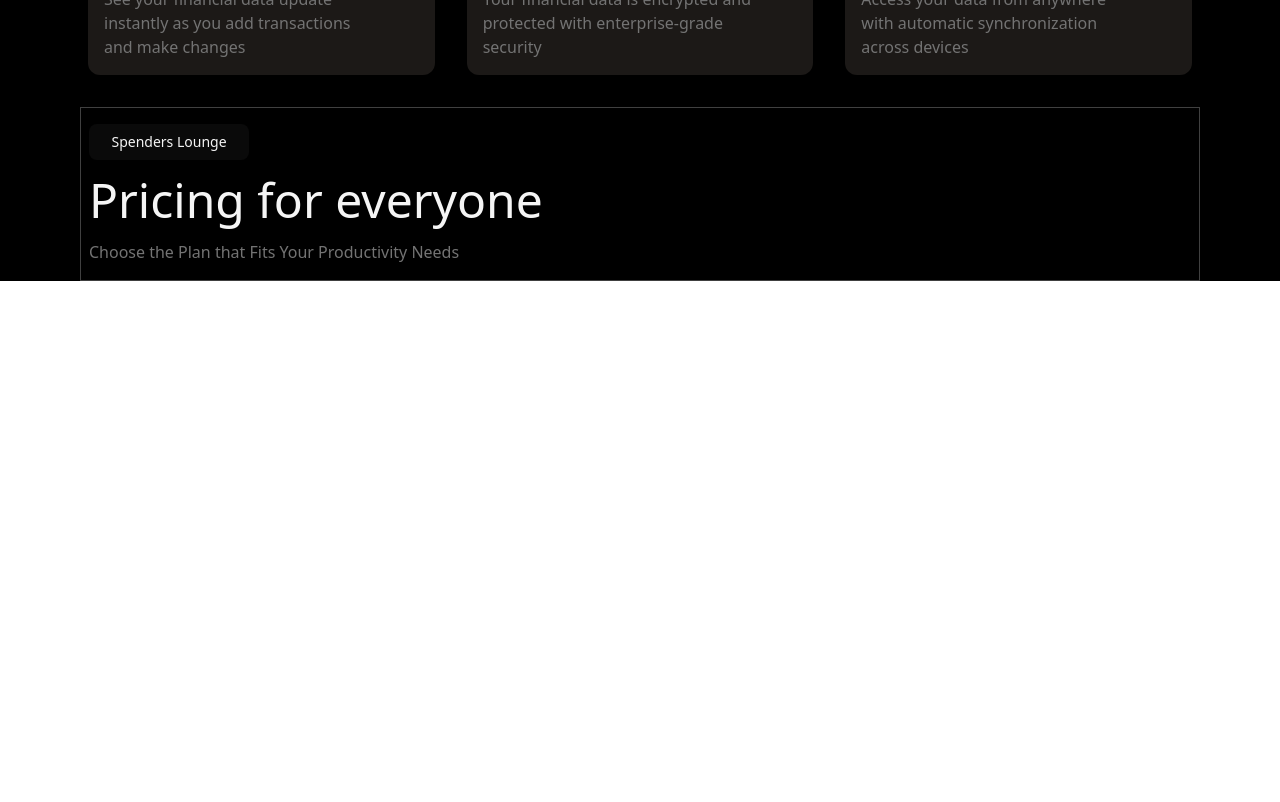
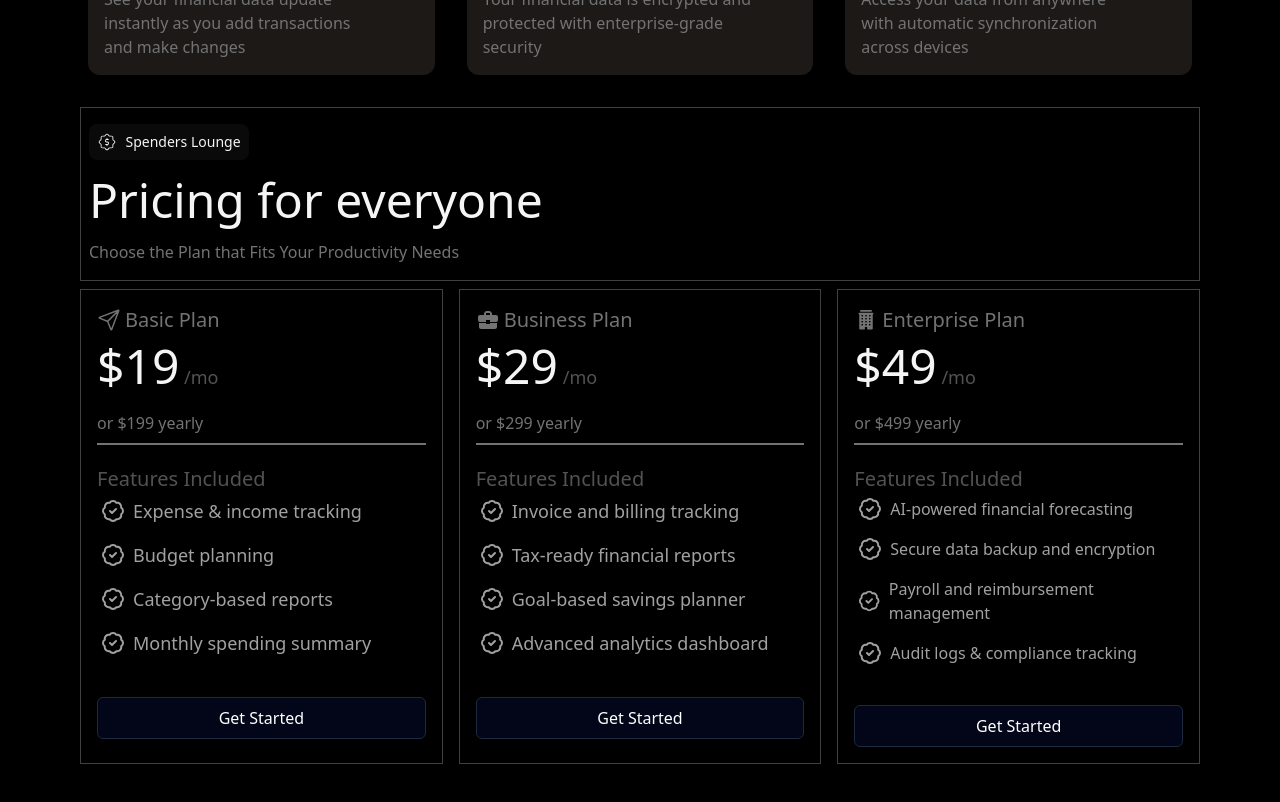
Before and after one commit to HsrRaza/Finance-Management-App, a React app in the folder frontend/: page / in a window 1280 px wide. Shown: the part 1380-2182 px from the top of the page. Before the commit the page ends 1661 px from the top, so only its background shows below. Built offline with nearby package versions, Linux system fonts and the light colour scheme; the HTML template or start-up script is replaced by a standard one.

Commit message:
pricing features done

```diff
--- a/frontend/src/App.tsx
+++ b/frontend/src/App.tsx
@@ -1,6 +1,7 @@
 import Features from "./components/Features"
 import Hero from "./components/Hero"
 import Navbar from "./components/Navbar"
+import Pricing from "./components/Pricing"
 import Words from "./components/Words"
 function App() {
 
@@ -14,6 +15,7 @@ function App() {
       <Hero />
       <Features/>
       <Words/>
+      <Pricing/>
 
 
     </div>
--- /dev/null
+++ b/frontend/src/components/Pricing.tsx
@@ -0,0 +1,118 @@
+import React from 'react'
+import { LuBadgeCheck } from "react-icons/lu";
+import Button from './Buttons';
+import { IoPaperPlaneOutline } from "react-icons/io5";
+import { MdBusinessCenter } from "react-icons/md";
+import { IoIosBusiness } from "react-icons/io";
+
+
+const Pricing: React.FC = () => {
+    return (
+        <div className='max-w-[70rem] mx-auto h-[700px]  mt-2'>
+
+            <div className='sm:grid grid-cols-3 gap-4 '>
+
+
+                <div className='h-full flex flex-col   p-4 border border-neutral-700'>
+                    <span className='text-xl mb-2 text-neutral-500 flex items-center gap-1 '> <IoPaperPlaneOutline className='text-2xl'/> Basic Plan</span>
+                    <p className='text-neutral-600 text-lg'> <span className='text-5xl text-neutral-100'>$19</span> /mo</p>
+                    <p className='mt-5 text-neutral-500'> or $199 yearly</p>
+                    <div className='border border-neutral-500 mt-2 mb-[20px]'></div>
+                    <h3 className='text-neutral-600 text-xl'>Features Included</h3>
+
+
+                    <span className="text-lg m-1 mb-3 text-neutral-400 flex items-center">
+                        <LuBadgeCheck className="mr-2 text-2xl" /> Expense & income tracking
+                    </span>
+
+                    <span className="text-lg m-1 mb-3 text-neutral-400 flex items-center">
+                        <LuBadgeCheck className="mr-2 text-2xl" /> Budget planning
+                    </span>
+                    <span className="text-lg m-1 mb-3 text-neutral-400 flex items-center">
+                        <LuBadgeCheck className="mr-2 text-2xl" /> Category-based reports
+                    </span>
+                    <span className="text-lg m-1 mb-3 text-neutral-400 flex items-center">
+                        <LuBadgeCheck className="mr-2  text-2xl" />Monthly spending summary
+                    </span>
+
+
+
+                    <Button className='w-full px-4 py-2  mt-7 flex justify-center  '>Get Started</Button>
+
+
+                </div>
+
+                {/* box -2 */}
+                <div className='h-full flex flex-col p-4 border border-neutral-700'>
+                    <span className='text-xl mb-2 text-neutral-500  flex items-center gap-1'><MdBusinessCenter className='text-2xl'/> Business Plan</span>
+                    <p className='text-neutral-600 text-lg'> <span className='text-5xl text-neutral-100'>$29</span> /mo</p>
+                    <p className='mt-5 text-neutral-500'> or $299 yearly</p>
+                    <div className='border border-neutral-500 mt-2 mb-[20px]'></div>
+                    <h3 className='text-neutral-600 text-xl'>Features Included</h3>
+
+
+                    <span className="text-lg m-1 mb-3 text-neutral-400 flex items-center">
+                        <LuBadgeCheck className="mr-2 text-2xl" /> Invoice and billing tracking
+                    </span>
+
+                    <span className="text-lg m-1 mb-3 text-neutral-400 flex items-center">
+                        <LuBadgeCheck className="mr-2 text-2xl" /> Tax-ready financial reports
+                    </span>
+                    <span className="text-lg m-1 mb-3 text-neutral-400 flex items-center">
+                        <LuBadgeCheck className="mr-2 text-2xl" /> Goal-based savings planner
+                    </span>
+                    <span className="text-lg m-1 mb-3 text-neutral-400 flex items-center">
+                        <LuBadgeCheck className="mr-2  text-2xl" /> Advanced analytics dashboard
+                    </span>
+
+
+
+                    <Button className='w-full px-4 py-2  mt-7 flex justify-center  '>Get Started</Button>
+
+                </div>
+                {/* box-3 */}
+
+                <div className='h-full flex flex-col  p-4 border border-neutral-700'>
+                   <span className='text-xl mb-2 text-neutral-500  flex items-center gap-1'><IoIosBusiness className='text-2xl'/> Enterprise Plan</span>
+                    <p className='text-neutral-600 text-lg'> <span className='text-5xl text-neutral-100'>$49</span> /mo</p>
+                    <p className='mt-5 text-neutral-500'> or $499 yearly</p>
+                    <div className='border border-neutral-500 mt-2 mb-[20px]'></div>
+                    <h3 className='text-neutral-600 text-xl'>Features Included</h3>
+
+
+                    <span className="text-md m-1 mb-3 text-neutral-400 flex items-center">
+                        <LuBadgeCheck className="mr-2 text-2xl" /> AI-powered financial forecasting
+                    </span>
+
+                    <span className="text-md m-1 mb-3 text-neutral-400 flex items-center">
+                        <LuBadgeCheck className="mr-2 text-2xl" /> Secure data backup and encryption
+                    </span>
+                    <span className="text-md m-1 mb-3 text-neutral-400 flex items-center">
+                        <LuBadgeCheck className="mr-2 text-2xl" /> Payroll and reimbursement management
+                    </span>
+                    <span className="text-md m-1 mb-3 text-neutral-400 flex items-center">
+                        <LuBadgeCheck className="mr-2  text-2xl" /> Audit logs & compliance tracking
+                    </span>
+
+
+
+                    <Button className='w-full px-4 py-2  mt-7 flex justify-center  '>Get Started</Button>
+
+
+                </div>
+
+
+
+
+
+
+
+
+
+            </div>
+
+        </div>
+    )
+}
+
+export default Pricing
--- a/frontend/src/components/Words.tsx
+++ b/frontend/src/components/Words.tsx
@@ -1,11 +1,12 @@
 import React from 'react'
+import { CiBadgeDollar } from "react-icons/ci";
 
 const Words:React.FC = () => {
   return (
     <div className='max-w-[70rem] mx-auto h-auto  p-2 py-4 border border-neutral-700 mt-6'>
         <div className='bg-neutral-950 w-[10rem] rounded-lg px-2 py-2 mb-4'>
 
-        <p className='text-sm text-neutral-100  text-center'>Spenders Lounge</p>
+        <span className='text-sm text-neutral-100  text-center flex items-center justify-center' ><CiBadgeDollar className='mr-2 text-xl'/> Spenders Lounge</span>
         </div>
         <h1 className='text-5xl text-neutral-100 mb-4'>Pricing for everyone</h1>
         <p className='text-neutral-500'>Choose the Plan that Fits Your Productivity Needs</p>
```
